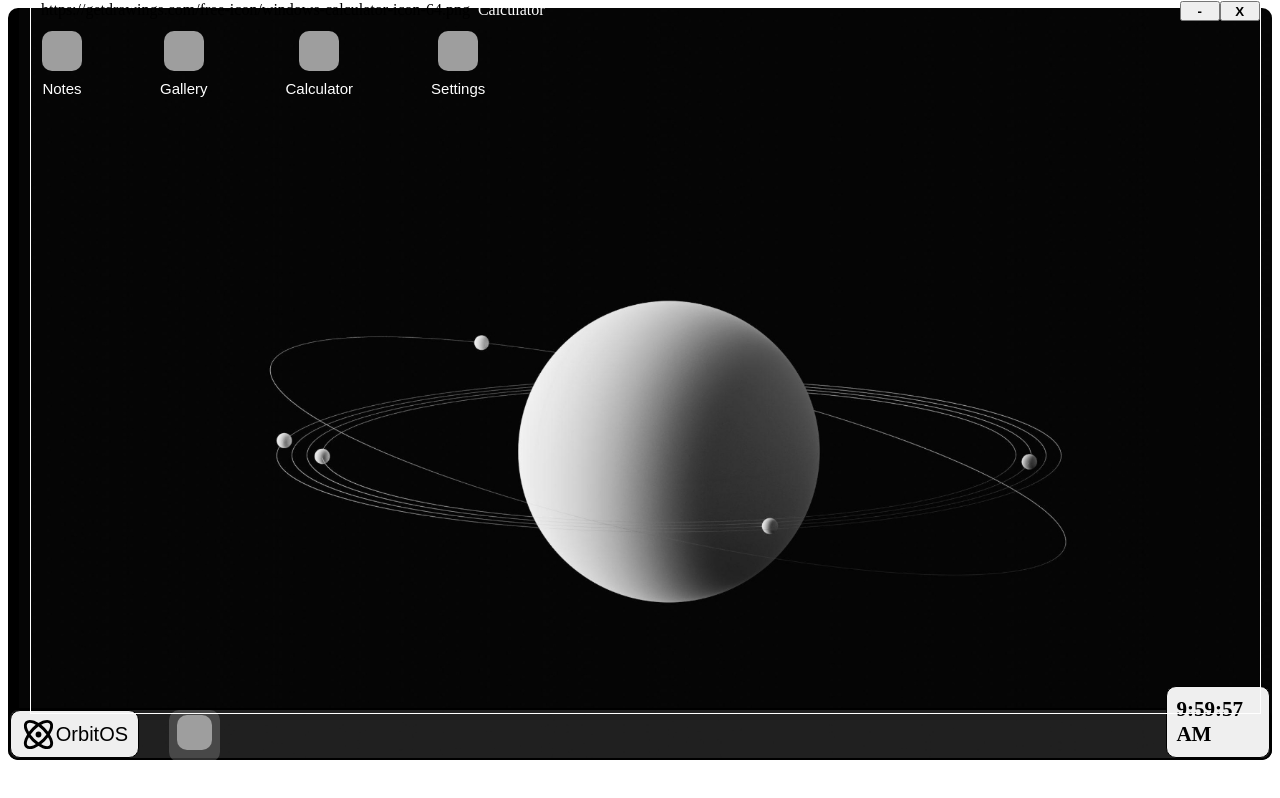
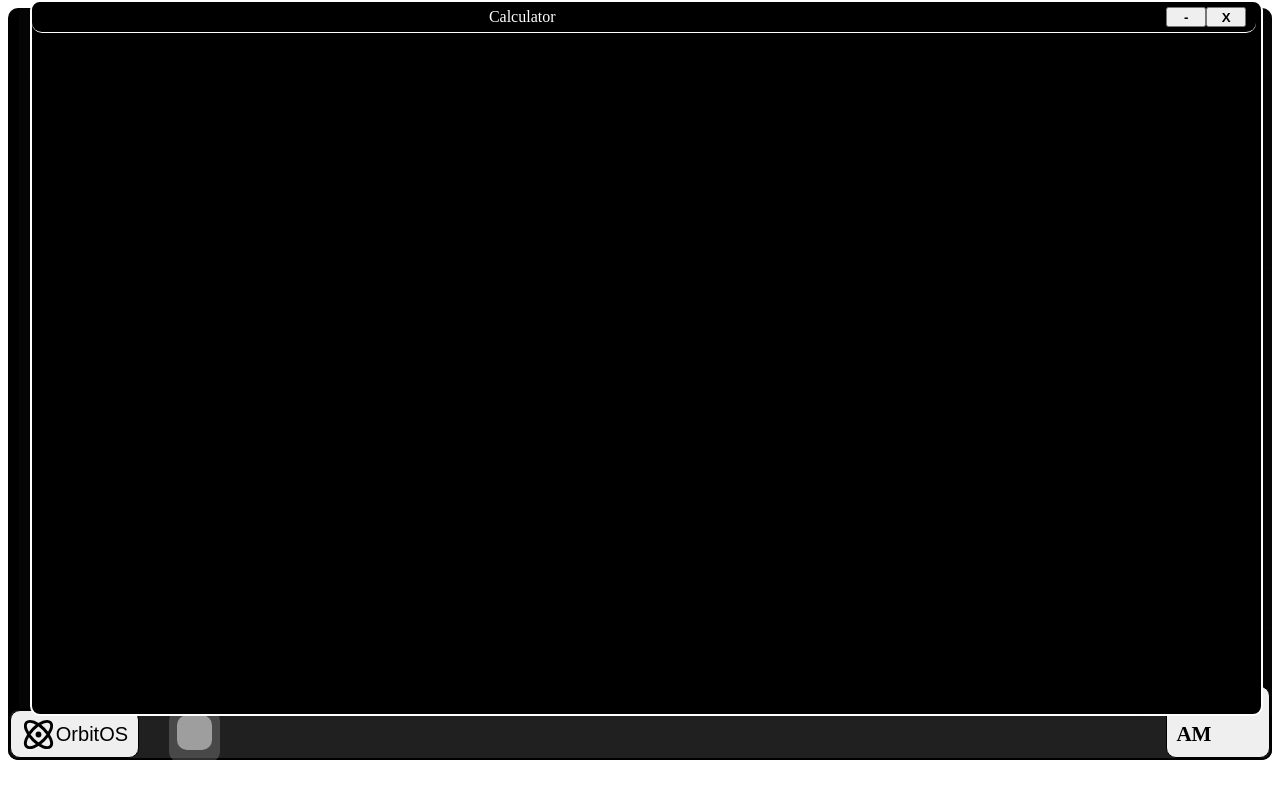
Before and after one commit to Anindya2007/orbit-os, a React (Vite) app: page / in a window 1280 px wide. Both pictures are taken after a click on the button "Calculator". Built offline with nearby package versions, Linux system fonts and the light colour scheme; grey boxes are pictures that could not be loaded.

Commit message:
Made gallery app working

```diff
--- a/src/components/Desktop/appwindow.jsx
+++ b/src/components/Desktop/appwindow.jsx
@@ -20,10 +20,10 @@ export default function Opened({obj,app,setApp}){
     }
 
     return (<div style={{display:obj.isMinimized?'none':'block' ,height:'89vh',margin:'0px 0px 0px 30px',
-    width:'96%',border:'1px solid white',position:'absolute',top:'0px',left:'0px',zIndex:obj.zIndex}}>
+    width:'96%',border:'2px solid white',borderRadius:'10px',position:'absolute',top:'0px',left:'0px',zIndex:obj.zIndex,backgroundColor:'black'}}>
 
-        <div style={{height:'20px',width:'100%',
-        display:'flex',flexDirection:'row-reverse',justifyContent:'space-between'}}>
+        <div style={{height:'30px',width:'98%',marginBottom:'0px',backgroundColor:'rgb(0,0,0)',borderRadius:'10px',
+        display:'flex',flexDirection:'row-reverse',justifyContent:'space-between',borderBottom:'1px solid white',alignItems:'center',padding:'0px 10px 0px 10px'}}>
 
             <div>
             <button id='minimise-btn' onClick={minimise}>-</button>
@@ -36,8 +36,7 @@ export default function Opened({obj,app,setApp}){
             </div>
         </div>
 
-        <div style={{height:'calc(89vh - 20px)',
-        width:'100%'}}>
+        <div style={{height:'calc(89vh - 30px)',overflowY:'auto',overflowX:'hidden',width:'100%'}}>
             {obj.content}
         </div>
 
```
